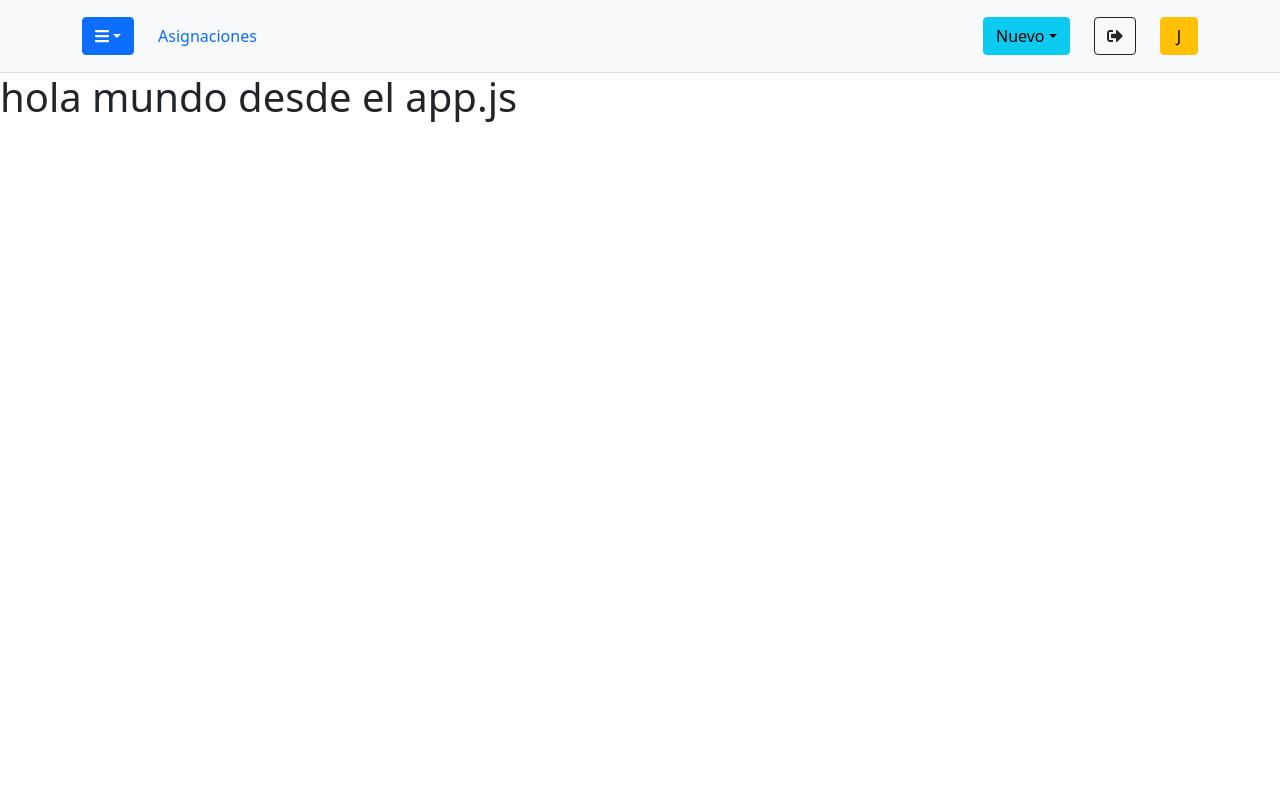
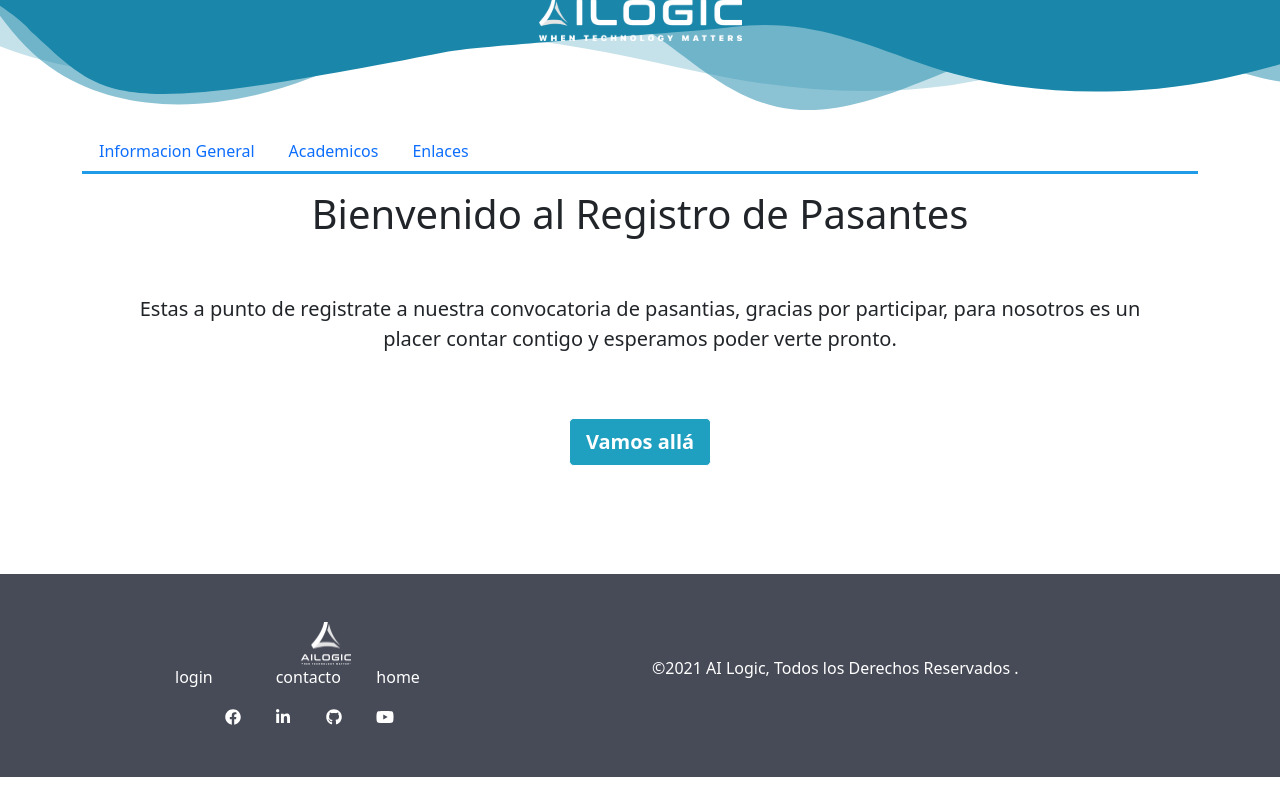
Before and after one commit to Williamscaro/Beta, a React (Create React App) app in the folder interns-app-client/: page /register in a window 1280 px wide. Built offline with nearby package versions, Linux system fonts and the light colour scheme.

Commit message:
Verificando

```diff
--- a/interns-app-client/src/components/landing/register/GeneralInformation.jsx
+++ b/interns-app-client/src/components/landing/register/GeneralInformation.jsx
@@ -139,7 +139,7 @@ export default function GeneralInformation() {
               onChange={handleChangePersonalInfo}
             />
             <div className="invalid-feedback">
-              Please enter a valid email address htmlFor shipping updates.
+              Por favór ingresa un Email Valido.
             </div>
           </div>
           {
@@ -158,7 +158,7 @@ export default function GeneralInformation() {
               onChange={handleChangePersonalInfo}
             />
             <div className="invalid-feedback">
-              Please enter a valid email address htmlFor shipping updates.
+              Por favor ingresa un telefono valido.
             </div>
           </div>
           {
@@ -244,7 +244,7 @@ export default function GeneralInformation() {
               ))}
             </select>
             <div className="invalid-feedback">
-              Por favor seleccione un municipio valida
+              Por favor seleccione un municipio valido
             </div>
           </div>
           {
@@ -290,7 +290,7 @@ export default function GeneralInformation() {
         <hr className="my-4" />
 
         <button className="w-100 btn btn-primary btn-lg" type="submit">
-          Continue en Datos Academicos
+          Continue en Datos Académicos
         </button>
       </form>
     </div>
--- a/interns-app-client/src/components/landing/register/HomeRegister.jsx
+++ b/interns-app-client/src/components/landing/register/HomeRegister.jsx
@@ -4,15 +4,13 @@ export default function HomeRegister() {
   return (
     <div class="cover-container d-flex w-100 h-100 p-3 mx-auto flex-column text-center min-h">
       <main class="px-3">
-        <h1>Bienvenido al Registro de Pasantes</h1>
+        <h1>Bienvenido al Registro de Pasantes</h1><br/><br/>
         <p class="lead">
-          Cover is a one-page template for building simple and beautiful home
-          pages. Download, edit the text, and add your own fullscreen background
-          photo to make it your own.
-        </p>
+        Estas a punto de registrate a nuestra convocatoria de pasantias, gracias por participar, para nosotros es un placer contar contigo y esperamos poder verte pronto.
+        </p><br/><br/>
         <Link to="/register/general-info">
           <button className="btn btn-lg btn-secondary fw-bold border-white bg-color-primary">
-            Comenzar
+            Vamos allá
           </button>
         </Link>
       </main>
--- a/interns-app-client/src/index.js
+++ b/interns-app-client/src/index.js
@@ -6,7 +6,7 @@ import LandingPage from './pages/index'
 //import 'font-awesome/css/font-awesome.min.css';
 ReactDOM.render(
   <React.StrictMode>
-    <App/>
+    <LandingPage/>
   </React.StrictMode>,
   document.getElementById('root')
 );
--- a/interns-app-client/src/pages/login.js
+++ b/interns-app-client/src/pages/login.js
@@ -13,7 +13,7 @@ export default function Login() {
   };
 
   useEffect(()=> {
-    axios.get("http://localhost:3001/user").then((response) =>{
+    axios.get("http://localhost:3001/user/").then((response) =>{
       setListOfUsers(response.data);
     },[])
   })
@@ -24,7 +24,8 @@ export default function Login() {
 
   const login = () =>{
     const data = {username: username, password: password}
-    axios.post("http://localhost:3001/user", data).then((response) =>{
+    //Apregada palabra login a la ruta
+    axios.post("http://localhost:3001/user/login", data).then((response) =>{
       console.log(response.data);
     })
   };
@@ -38,15 +39,15 @@ export default function Login() {
           <h2 class="h3 mb-3 fw-normal login-title">Login</h2>
           <div class="form-floating my-2">
             <input
-              type="email"
+              type="text"
               class="form-control"
               id="floatingInput"
-              placeholder="name@example.com"
+              placeholder="Usuario"
               onChange={(event) => {
                 setUsername(event.target.value)} }
             />
 
-            <label for="floatingInput">Email</label>
+            <label for="floatingInput">Usuario</label>
           </div>
           <div class="form-floating  my-2">
 
```
